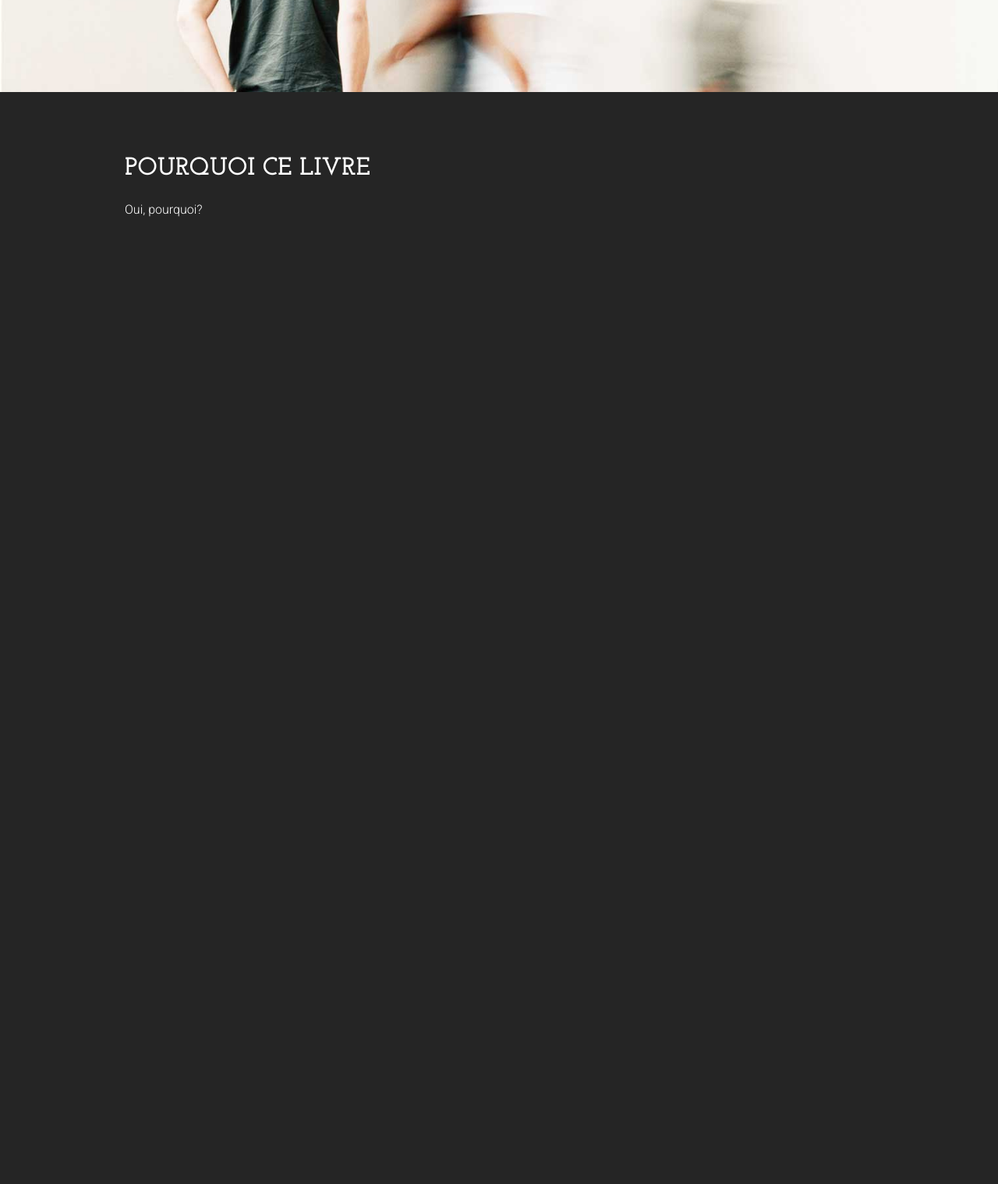
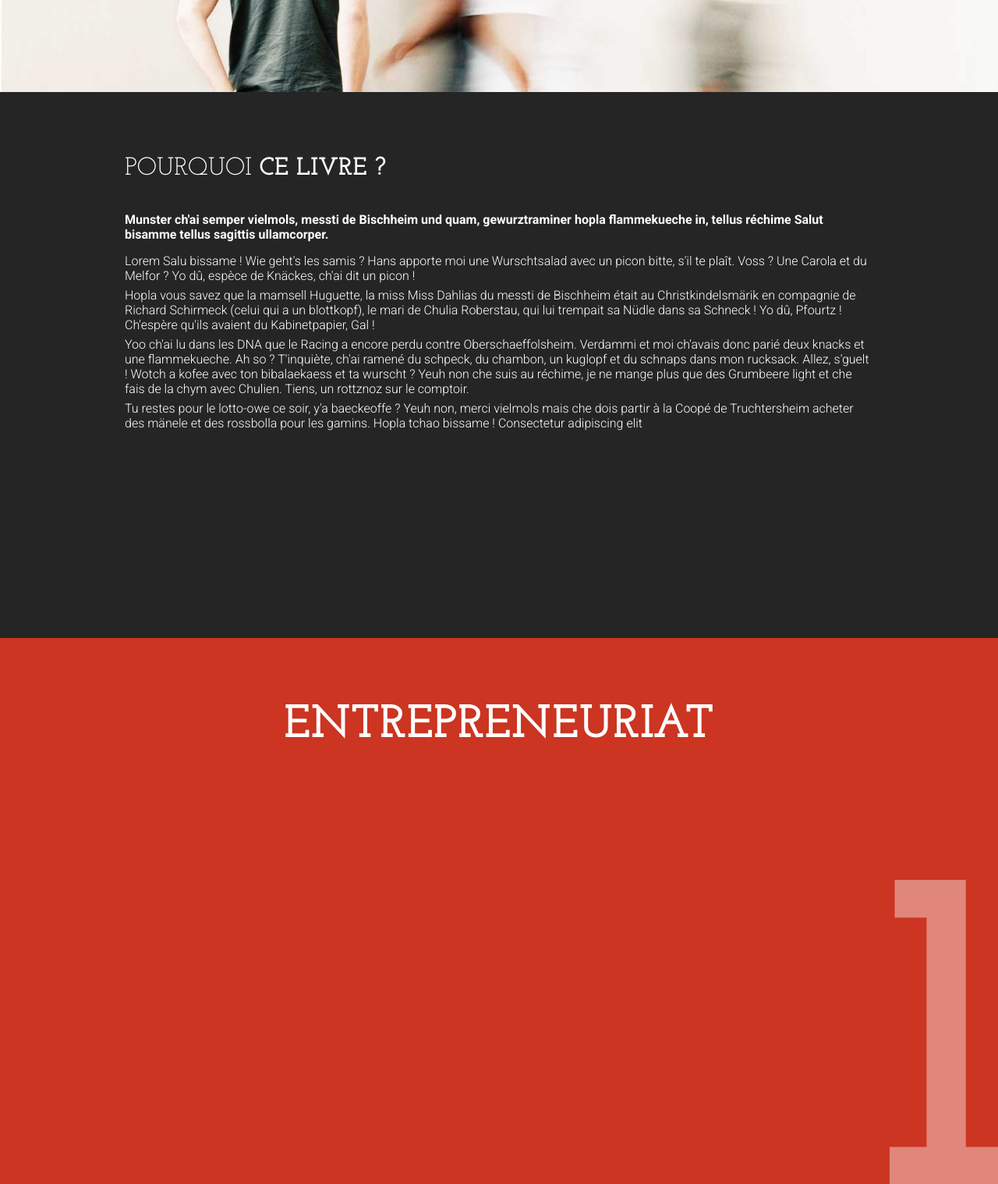
Before and after one commit to Groupe-ESC-Troyes/MixerLesCultures, a PHP site: page / in a window 1280 px wide. Shown: the part 582-2100 px from the top of the page at 78% size. Before the commit the page ends 860 px from the top, so only its background shows below. Run offline with PHP 8.4, Linux system fonts and the light colour scheme; some libraries are stand-ins or nearby versions.

Commit message:
Mise en page basique slides 2 & 3

```diff
--- a/css/style.css
+++ b/css/style.css
@@ -765,6 +765,7 @@ section.slide {
   -o-background-size: cover;
   background-size: cover;
   background-position: center;
+  background-attachment: fixed;
   background-repeat: no-repeat;
 }
 @media only screen and (min-height: 700px) {
@@ -786,19 +787,19 @@ section.slide {
   }
 }
 
-/* line 134, ../scss/style.scss */
+/* line 135, ../scss/style.scss */
 section.slide div.slide-inner {
   margin: auto;
   padding-top: 40px;
 }
 @media only screen and (min-width: 960px) {
-  /* line 134, ../scss/style.scss */
+  /* line 135, ../scss/style.scss */
   section.slide div.slide-inner {
     width: 960px;
   }
 }
 @media (min-width: 768px) and (max-width: 959px) {
-  /* line 134, ../scss/style.scss */
+  /* line 135, ../scss/style.scss */
   section.slide div.slide-inner {
     width: 100%;
     padding-left: 10px;
@@ -806,7 +807,7 @@ section.slide div.slide-inner {
   }
 }
 @media (max-width: 767px) {
-  /* line 134, ../scss/style.scss */
+  /* line 135, ../scss/style.scss */
   section.slide div.slide-inner {
     width: 100%;
     padding-left: 10px;
@@ -814,36 +815,36 @@ section.slide div.slide-inner {
   }
 }
 
-/* line 154, ../scss/style.scss */
+/* line 155, ../scss/style.scss */
 #home {
   background-image: url("../img/home.jpg");
   color: #3f5049;
 }
-/* line 158, ../scss/style.scss */
+/* line 159, ../scss/style.scss */
 #home h1 {
   margin-bottom: 0;
 }
 @media (max-width: 767px) {
-  /* line 158, ../scss/style.scss */
+  /* line 159, ../scss/style.scss */
   #home h1 {
     font-size: 25px;
     font-size: 2.5rem;
   }
 }
-/* line 165, ../scss/style.scss */
+/* line 166, ../scss/style.scss */
 #home h2 {
   font-weight: 400;
   margin-bottom: 50px;
 }
 @media (max-width: 767px) {
-  /* line 165, ../scss/style.scss */
+  /* line 166, ../scss/style.scss */
   #home h2 {
     font-size: 20px;
     font-size: 2rem;
     margin-bottom: 30px;
   }
 }
-/* line 174, ../scss/style.scss */
+/* line 175, ../scss/style.scss */
 #home strong {
   display: block;
   margin: auto;
@@ -851,8 +852,87 @@ section.slide div.slide-inner {
   font-size: 22px;
   font-size: 2.2rem;
 }
+@media (max-width: 767px) {
+  /* line 175, ../scss/style.scss */
+  #home strong {
+    font-size: 18px;
+    font-size: 1.8rem;
+  }
+}
 
-/* line 181, ../scss/style.scss */
+/* line 186, ../scss/style.scss */
 #pourquoi {
   background: #252525;
 }
+/* line 189, ../scss/style.scss */
+#pourquoi h1 {
+  margin-bottom: 40px;
+}
+/* line 192, ../scss/style.scss */
+#pourquoi h1 span {
+  font-weight: 400;
+}
+@media (max-width: 767px) {
+  /* line 192, ../scss/style.scss */
+  #pourquoi h1 span {
+    display: block;
+  }
+}
+/* line 199, ../scss/style.scss */
+#pourquoi strong {
+  margin-bottom: 15px;
+  display: block;
+}
+
+/* line 204, ../scss/style.scss */
+#entrepreneur {
+  background: #cb3521;
+  position: relative;
+  overflow: hidden;
+}
+/* line 209, ../scss/style.scss */
+#entrepreneur h1 {
+  font-size: 60px;
+  font-size: 6rem;
+  text-align: center;
+}
+@media (max-width: 767px) {
+  /* line 209, ../scss/style.scss */
+  #entrepreneur h1 {
+    font-size: 40px;
+    font-size: 4rem;
+    text-align: left;
+  }
+}
+@media (max-width: 767px) {
+  /* line 220, ../scss/style.scss */
+  #entrepreneur h1 span {
+    display: block;
+  }
+}
+/* line 225, ../scss/style.scss */
+#entrepreneur:after {
+  content: "1";
+  position: absolute;
+  font-family: "Josefin Slab", Trebuchet, Helvetica, Arial;
+  font-weight: 700;
+  color: #e0867a;
+}
+@media only screen and (min-width: 960px) {
+  /* line 225, ../scss/style.scss */
+  #entrepreneur:after {
+    font-size: 600px;
+    font-size: 60rem;
+    bottom: -150px;
+    right: -20px;
+  }
+}
+@media (max-width: 767px) {
+  /* line 225, ../scss/style.scss */
+  #entrepreneur:after {
+    font-size: 450px;
+    font-size: 45rem;
+    bottom: -120px;
+    right: -20px;
+  }
+}
--- a/index.php
+++ b/index.php
@@ -101,11 +101,26 @@
 	<section id="pourquoi" class="slide">
 		<div class="slide-inner">
 			<h1>
-				Pourquoi ce livre
+				<span>Pourquoi</span>
+				ce livre ?
 			</h1>
 			<p>
-				Oui, pourquoi?
+				<strong>
+					Munster ch'ai semper vielmols, messti de Bischheim und quam, gewurztraminer hopla flammekueche in, tellus réchime Salut bisamme tellus sagittis ullamcorper.
+				</strong>
 			</p>
+			<p>Lorem Salu bissame ! Wie geht's les samis ? Hans apporte moi une Wurschtsalad avec un picon bitte, s'il te plaît.
+ 			Voss ? Une Carola et du Melfor ? Yo dû, espèce de Knäckes, ch'ai dit un picon !</p>
+			<p>Hopla vous savez que la mamsell Huguette, la miss Miss Dahlias du messti de Bischheim était au Christkindelsmärik en compagnie de Richard Schirmeck (celui qui a un blottkopf), le mari de Chulia Roberstau, qui lui trempait sa Nüdle dans sa Schneck ! Yo dû, Pfourtz ! Ch'espère qu'ils avaient du Kabinetpapier, Gal !</p>
+			<p>Yoo ch'ai lu dans les DNA que le Racing a encore perdu contre Oberschaeffolsheim. Verdammi et moi ch'avais donc parié deux knacks et une flammekueche. Ah so ? T'inquiète, ch'ai ramené du schpeck, du chambon, un kuglopf et du schnaps dans mon rucksack. Allez, s'guelt ! Wotch a kofee avec ton bibalaekaess et ta wurscht ? Yeuh non che suis au réchime, je ne mange plus que des Grumbeere light et che fais de la chym avec Chulien. Tiens, un rottznoz sur le comptoir.</p>
+			<p>Tu restes pour le lotto-owe ce soir, y'a baeckeoffe ? Yeuh non, merci vielmols mais che dois partir à la Coopé de Truchtersheim acheter des mänele et des rossbolla pour les gamins. Hopla tchao bissame ! Consectetur adipiscing elit</p>
+		</div>
+	</section>
+	<section id="entrepreneur" class="slide">
+		<div class="slide-inner">
+			<h1>
+				<span>Entre</span>preneuriat
+			</h1>
 		</div>
 	</section>
 
--- a/scss/style.scss
+++ b/scss/style.scss
@@ -119,6 +119,7 @@ section.slide{
 	padding-bottom: 20px;
 	@include background-size(cover);
 	background-position: center;
+	background-attachment: fixed;
 	background-repeat: no-repeat;
 
 	@media 	only screen and (min-height: 700px){
@@ -176,8 +177,67 @@ section.slide div.slide-inner{
 		margin: auto;
 		text-align: center;
 		@include font-size(22);
+
+		@include breakpoint(mobile){
+			@include font-size(18);
+		}
 	}
 }
 #pourquoi{
 	background: $couleur-fond-contraste;
+
+	h1{
+		margin-bottom: 40px;
+	}
+	h1 span{
+		font-weight: 400;
+
+		@include breakpoint(mobile){
+			display: block;
+		}
+	}
+	strong{
+		margin-bottom: 15px;
+		display: block;
+	}
 }
+#entrepreneur{
+	background: $couleur-fond-entrepreneur;
+	position: relative;
+	overflow: hidden;
+
+	h1{
+		@include font-size(60);
+		text-align: center;
+
+		@include breakpoint(mobile){
+			@include font-size(40);
+			text-align: left;
+		}
+	}
+	//retour à la ligne manuel
+	@include breakpoint(mobile){
+		h1 span{
+			display: block;
+		}
+	}
+
+	&:after{
+		content: "1";
+		position: absolute;
+		font-family: $heading-font-family;
+		font-weight: 700;
+		color: #e0867a;
+
+		@include breakpoint(desktop){
+			@include font-size(600);
+			bottom: -150px;
+			right: -20px;
+		}
+		@include breakpoint(mobile){
+			@include font-size(450);
+			bottom: -120px;
+			right: -20px;
+		}
+	}
+}
```
